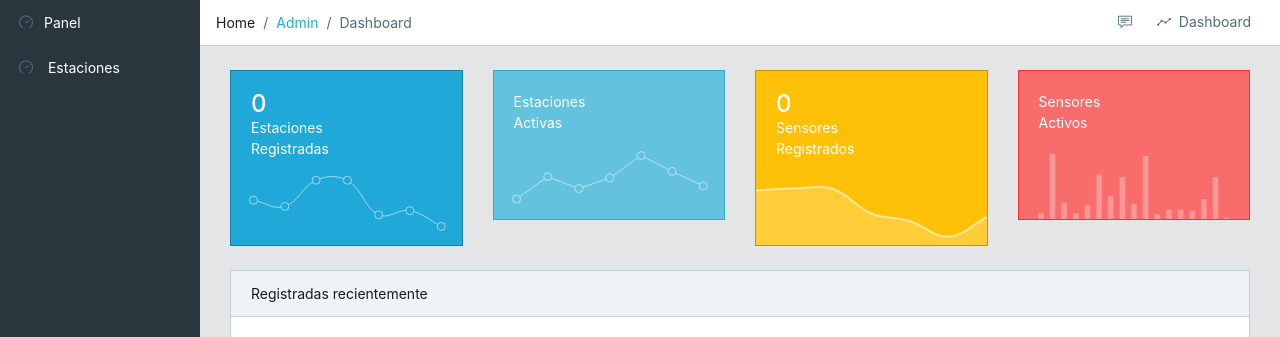
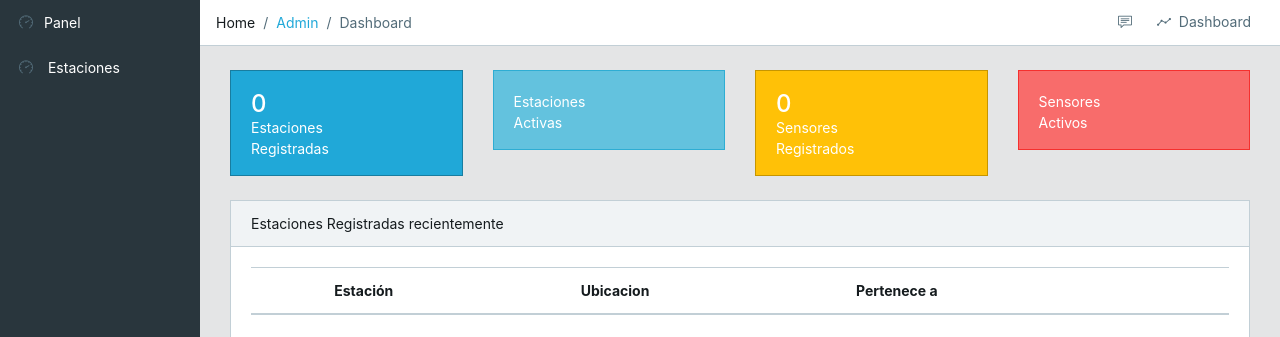
Before and after one commit to jaimevp54/playweather-station, a Django app: template templates/index.html in a window 1280 px wide. Shown: the part 55-392 px from the top of the page. Run offline with Django 3.2, Linux system fonts and the light colour scheme; the template is opened without the code that fills it, so the values that code supplies are empty; some libraries are stand-ins or nearby versions.

Commit message:
minor code refactoring

```diff
--- a/templates/index.html
+++ b/templates/index.html
@@ -8,9 +8,6 @@
                     <div class="card-body pb-0">
                         <h4 class="mb-0">{{ stations|length }}</h4>
                         <p>Estaciones<br/> Registradas</p>
-                    </div>
-                    <div class="chart-wrapper px-3" style="height:70px;">
-                        <canvas id="card-chart1" class="chart" height="70"></canvas>
                     </div>
                 </div>
             </div>
@@ -23,9 +20,6 @@
                         <p>Estaciones<br/> Activas</p>
                     </div>
 
-                    <div class="chart-wrapper px-3" style="height:70px;">
-                        <canvas id="card-chart2" class="chart" height="70"></canvas>
-                    </div>
                 </div>
             </div>
             <!--/.col-->
@@ -35,9 +29,6 @@
                     <div class="card-body pb-0">
                         <h4 class="mb-0">{{ sensors|length }}</h4>
                         <p>Sensores<br/> Registrados</p>
-                    </div>
-                    <div class="chart-wrapper" style="height:70px;">
-                        <canvas id="card-chart3" class="chart" height="70"></canvas>
                     </div>
                 </div>
             </div>
@@ -49,9 +40,6 @@
                         <h4 class="mb-0">{{ active_sensors_count }}</h4>
                         <p>Sensores<br/> Activos</p>
                     </div>
-                    <div class="chart-wrapper px-3" style="height:70px;">
-                        <canvas id="card-chart4" class="chart" height="70"></canvas>
-                    </div>
                 </div>
             </div>
             <!--/.col-->
@@ -62,7 +50,7 @@
             <div class="col-md-12">
                 <div class="card">
                     <div class="card-header">
-                        Registradas recientemente
+                        Estaciones Registradas recientemente
                     </div>
                     <div class="card-body">
                         <table class="table table-hover">
```
Also changed, not shown: templates/station/view.html (+23 -25 lines), db.sqlite3.
